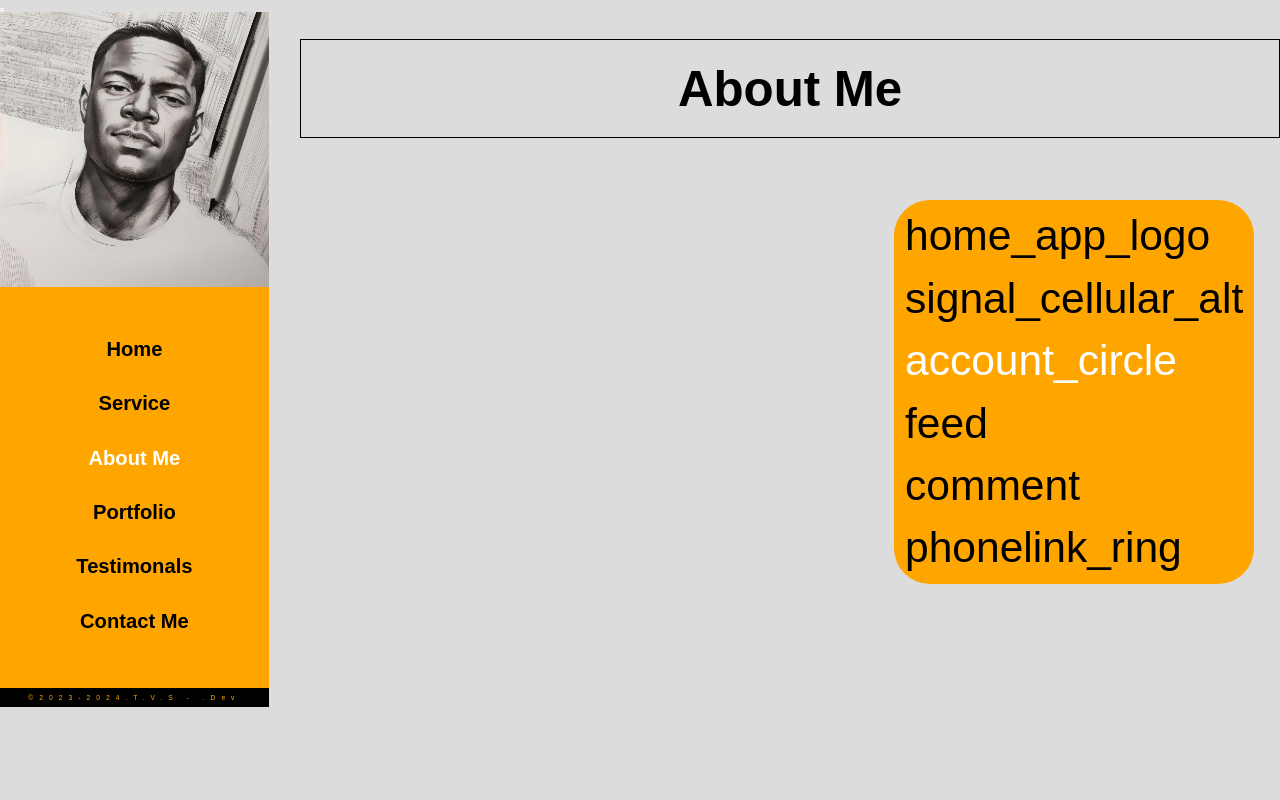
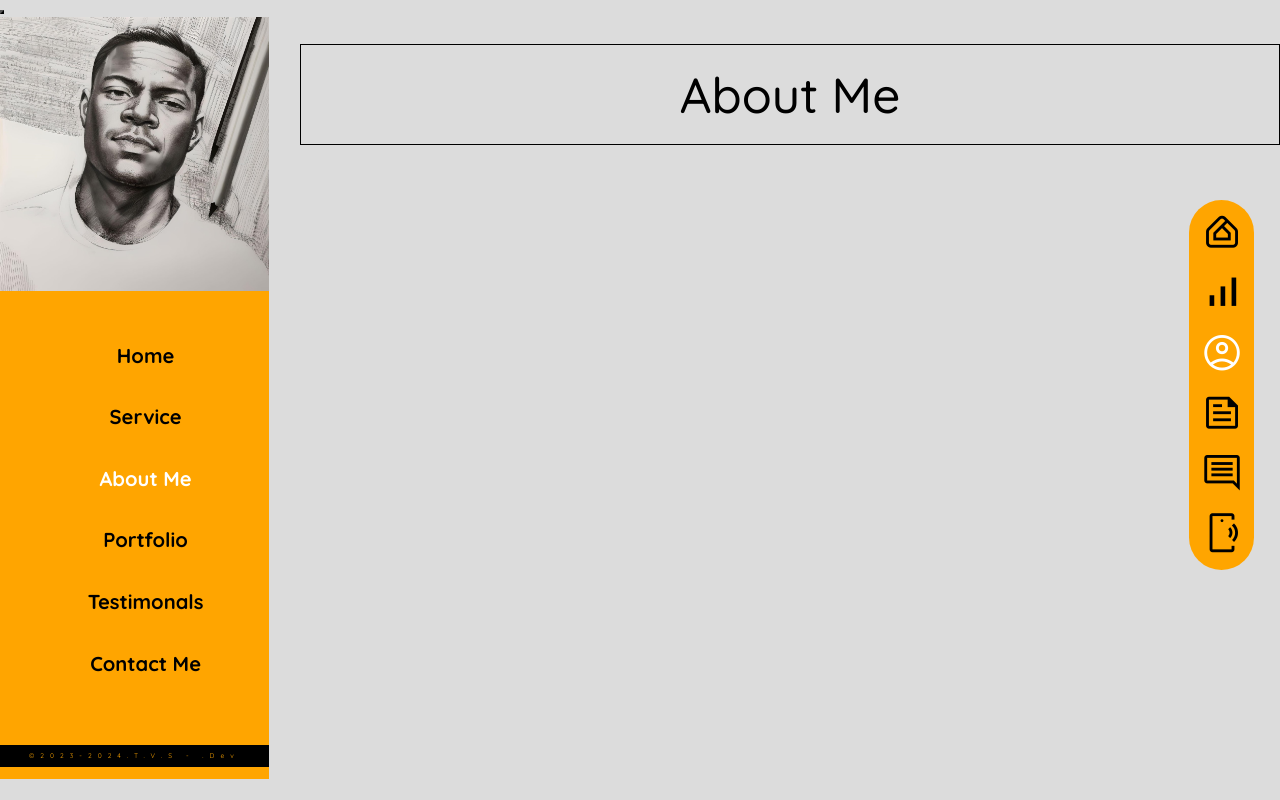
Before and after one commit to victortemple/victortemple-portfolio.io, a plain HTML site: page about.html in a window 1280 px wide. Drawn offline with nearby package versions, Linux system fonts and the light colour scheme.

Commit message:
added link

```diff
--- a/about.html
+++ b/about.html
@@ -4,7 +4,16 @@
     <meta charset="UTF-8">
     <meta name="viewport" content="width=device-width, initial-scale=1.0">
     <title>T.V.S - .Dev/About Me</title>
+    <link href="https://cdn.jsdelivr.net/npm/bootstrap@5.3.2/dist/css/bootstrap.min.css" rel="stylesheet" integrity="sha384-T3c6CoIi6uLrA9TneNEoa7RxnatzjcDSCmG1MXxSR1GAsXEV/Dwwykc2MPK8M2HN" crossorigin="anonymous">
+    <link rel="preconnect" href="https://fonts.googleapis.com">
+    <link rel="preconnect" href="https://fonts.gstatic.com" crossorigin>
+    <link href="https://fonts.googleapis.com/css2?family=Quicksand:wght@400;500;600;700;800&display=swap" rel="stylesheet">
+    <link rel="stylesheet" href="https://fonts.googleapis.com/css2?family=Material+Symbols+Outlined:opsz,wght,FILL,GRAD@24,400,0,0" />
+    <!-- costume css file link -->
     <link rel="stylesheet" href="./css_files/general.css">
+    <!-- <link rel="stylesheet" href="./css_files/style.css">
+    <link rel="stylesheet" href="./css_files/styleQueries.css"> -->
+    <!-- costume css file link -->
 </head>
 <body>
 
@@ -163,5 +172,8 @@
                 </div>
             </div>
 
+
+        <script src="https://cdn.jsdelivr.net/npm/bootstrap@5.3.2/dist/js/bootstrap.bundle.min.js" integrity="sha384-C6RzsynM9kWDrMNeT87bh95OGNyZPhcTNXj1NW7RuBCsyN/o0jlpcV8Qyq46cDfL" crossorigin="anonymous"></script>
+        <script src="./javascript_files/general.js" charset="UTF-8"></script>
 </body>
 </html>
```
Also changed, not shown: portfolio.html (+12 -0 lines).
